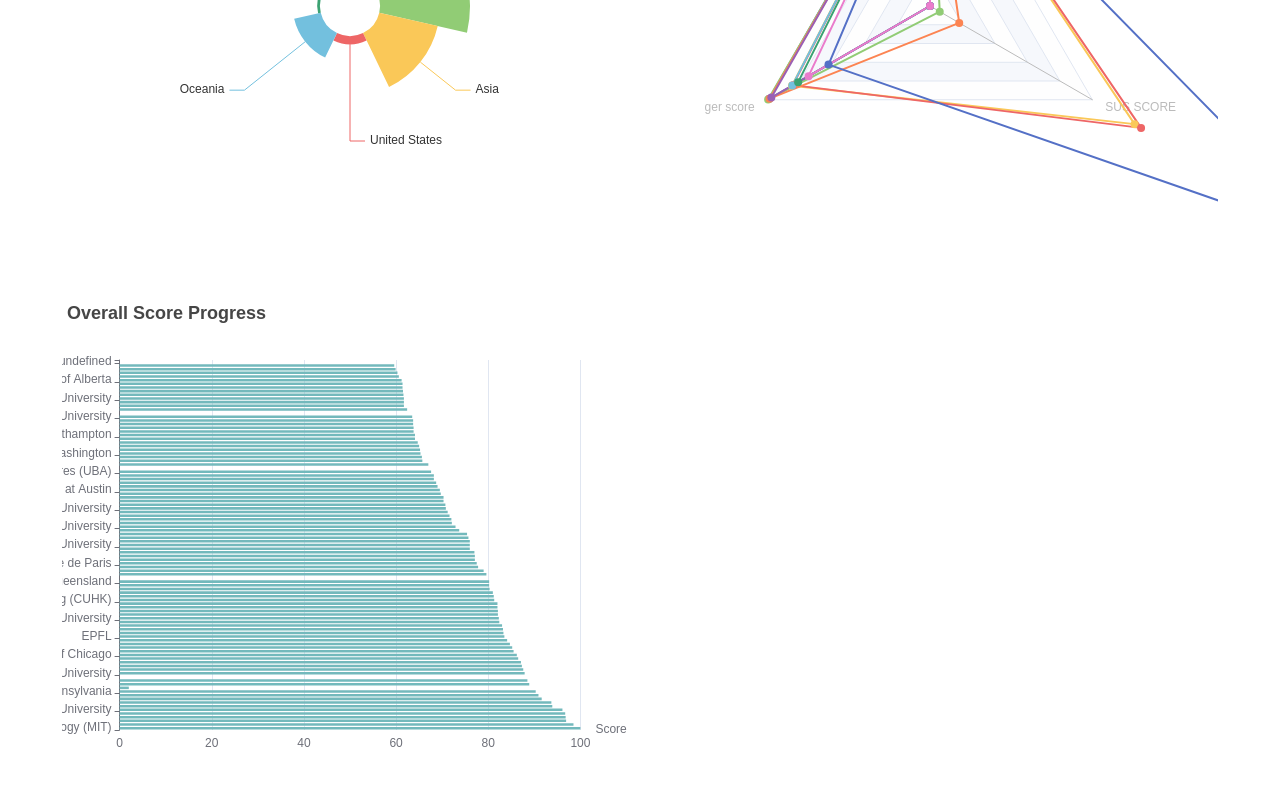
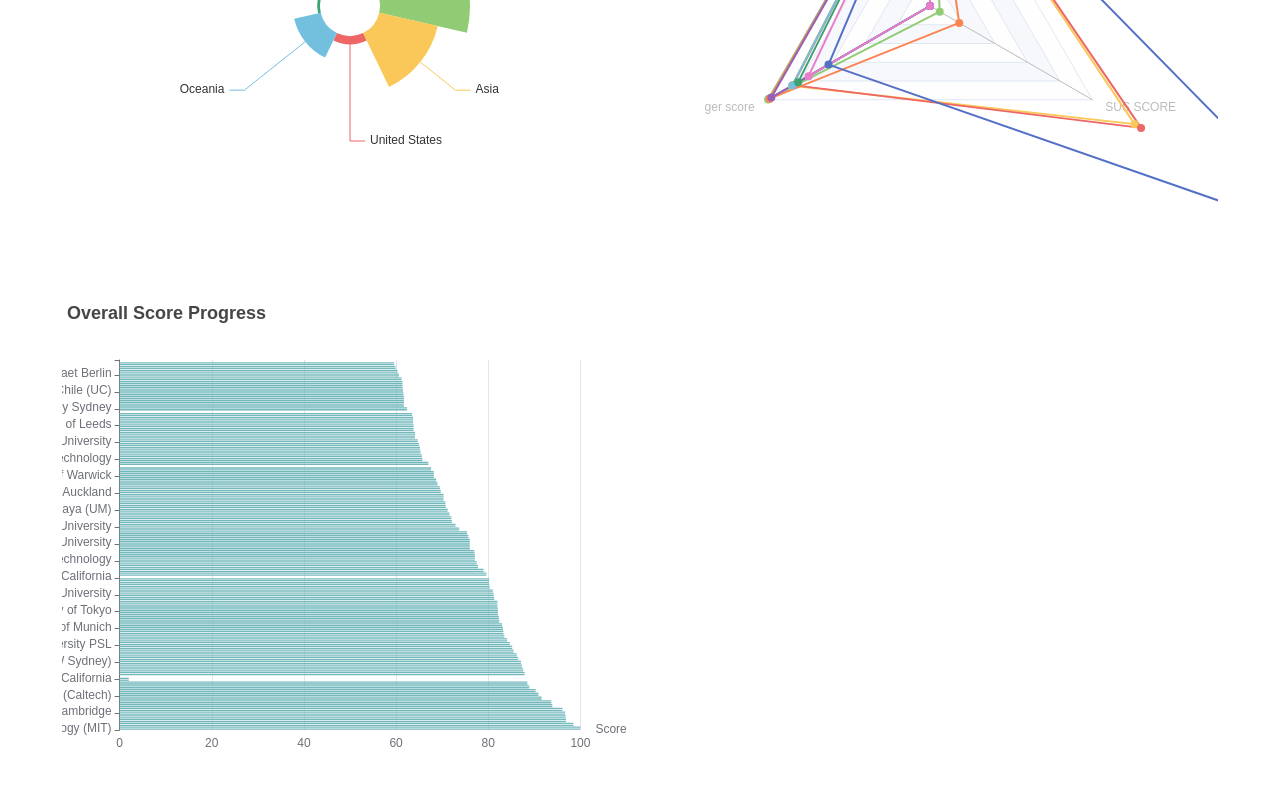
Before and after one commit to Leee-ypa/yaya, a plain HTML site: page index.html in a window 1280 px wide. Shown: the part 885-1688 px from the top of the page. Drawn offline with nearby package versions, Linux system fonts and the light colour scheme.

Commit message:
Update index.html

```diff
--- a/index.html
+++ b/index.html
@@ -53,6 +53,11 @@
                         top10Data.push({ name: institution, score });
                         radarData[institution] = [ar, ger, sus];
                     }
+                     if (institution && institution !== 'undefined' && !isNaN(score)) {
+        if (!overallScores.some(item => item.name === institution)) {
+            overallScores.push({ name: institution, value: score });
+        }
+    }
 
                     // 气泡图数据
                     if (rank && score) bubbleData.push([rank, score, sus]);
@@ -67,6 +72,8 @@
 
                     // 总体分数用于进度条图
                     overallScores.push({ name: institution, value: score });
+                    overallScores.sort((a, b) => b.value - a.value);
+
                 });
 
                 // 渲染所有图表
```
